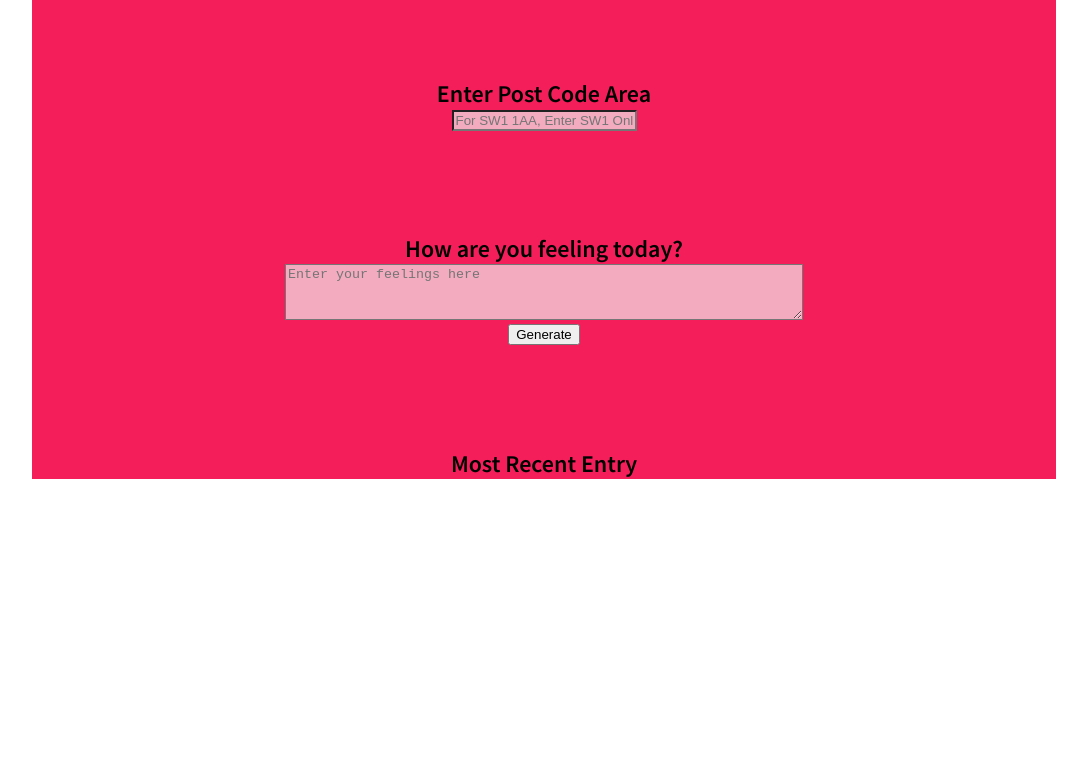
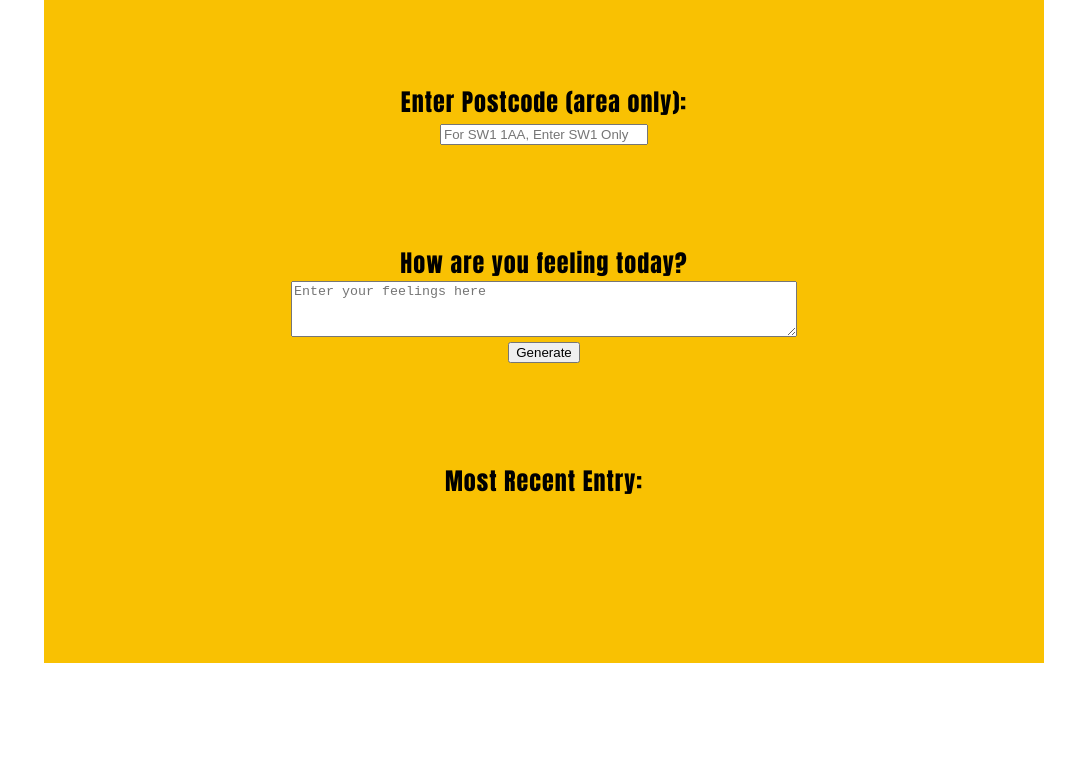
Before and after one commit to AbuBakr-S/weather-journal-app, a plain HTML site: page website/index.html in a window 1280 px wide. Shown: the part 86-849 px from the top of the page, without its empty margins (96-1183 px from the left). Before the commit the page ends 800 px from the top, so only its background shows below. Drawn offline with Linux system fonts and the light colour scheme; a web font is replaced by a local one.

Commit message:
feat: Change colours and clean up

```diff
--- a/server.js
+++ b/server.js
@@ -38,10 +38,8 @@ app.post('/', postWeather);
 
 function postWeather (req, res){
     data = req.body;
-    //console.log(data);
     projectData["temperature"] = data.temperature;
     projectData["date"] = data.date;
     projectData["userResponse"] = data.userResponse;
     res.send(projectData);
-    console.log(projectData);
 }
--- a/website/app.js
+++ b/website/app.js
@@ -1,6 +1,6 @@
 // Build dynamic URL query by joining variables
-let baseURL = 'https://api.openweathermap.org/data/2.5/weather?zip=';
-let apiKey = ',gb&units=metric&appid=6d0e16cb765e5e669c1e507ac7107a09';
+let baseURL = 'https://api.openweathermap.org/data/2.5/weather?zip=';       // Includes zip
+let apiKey = ',gb&units=metric&appid=6d0e16cb765e5e669c1e507ac7107a09';     // Includes gb for country and unit set to metric for temperature in celcuis
 
 // Setup async GET request
 const getWeather = async (baseURL, postCode, apiKey) => {
@@ -9,7 +9,6 @@ const getWeather = async (baseURL, postCode, apiKey) => {
 
     try {
         const data = await res.json();
-        //console.log(data);
         return data;
     } catch(error) {
         console.log("error", error);
@@ -17,34 +16,32 @@ const getWeather = async (baseURL, postCode, apiKey) => {
     }
 };
 
-// Anticipate location (zip / postcode) as user response
+
+// Anticipate postcode as user response
 const performAction = (e) => {
-    // User response: Post code
-    const postCode =  document.getElementById('postCode').value;      // Will fail if empty
+    // User response: Post Code in UK Format
+    const postCode =  document.getElementById('postCode').value;
     // User response: Feeling
     const feeling = document.getElementById('feelings').value;
 
-    // Date
+    // UK Date Format
     let d = new Date();
     let newDate = d.getDate() +'.'+ (d.getMonth()+1) +'.'+ d.getFullYear();     // getMonth() returns the month (0–11). Add 1 to adjust.
 
     getWeather(baseURL, postCode, apiKey)
     .then(function(data){
-        //console.log(data);
         postData('/', {temperature: data.main.temp, date: newDate, userResponse: feeling});
     })
     .then(updateUI);
 };
 
+
 // Add event listener
 document.getElementById('generate').addEventListener('click', performAction);
 
 
-
-
 // Setup Async POST request
 const postData = async ( url = '', data = {})=>{
-    //console.log(`Display: ${data}`);
     const response = await fetch(url, {
         method: 'POST',
         credentials: 'same-origin',
@@ -56,7 +53,6 @@ const postData = async ( url = '', data = {})=>{
     });
     try {
         const newData = await response.json();
-        //console.log(`Print: ${newData}`);
         return newData;
     }catch(error){
         console.log("error", error);
@@ -70,12 +66,9 @@ const updateUI = async () => {
     const request = await fetch('/all');
     try {
         const allData = await request.json();
-        console.log(allData);
-
-        document.getElementById('date').innerHTML = `Date: ${allData.date}`;
-        document.getElementById('temp').innerHTML = `The temperature is: ${allData.temperature} degrees celcius`;
+        document.getElementById('date').innerHTML = `Today's Date: ${allData.date}`;
+        document.getElementById('temp').innerHTML = `The temperature is: ${allData.temperature} &#8451;`;
         document.getElementById('content').innerHTML = `Feelings Log: ${allData.userResponse}`;
-
     } catch(error) {
         console.log("error", error);
     }
--- a/website/index.html
+++ b/website/index.html
@@ -5,7 +5,7 @@
         <title>Weather Journal</title>
         <link href="https://fonts.googleapis.com/css?family=Oswald:400,600,700|Ranga:400,700&display=swap" rel="stylesheet">
         <link rel="stylesheet" href="style.css">
-        <link href="https://fonts.googleapis.com/css2?family=Source+Sans+Pro:wght@600&display=swap" rel="stylesheet">
+        <link href="https://fonts.googleapis.com/css2?family=Anton&display=swap" rel="stylesheet">
     </head>
     <body>
         <div id="app">
@@ -13,7 +13,7 @@
                 <h1>Weather Journal App</h1>
             </div>
             <div class="holder zip">
-                <label class="heading" for="postCode">Enter Post Code Area</label>
+                <label class="heading" for="postCode">Enter Postcode (area only):</label>
                 <input class="myInput" type="text" id="postCode" placeholder="For SW1 1AA, Enter SW1 Only">
             </div>
             <div class="holder feel">
@@ -22,7 +22,7 @@
                 <button id="generate" type="submit">Generate</button>
             </div>
             <div class="holder entry">
-                <div class="heading title">Most Recent Entry</div>
+                <div class="heading title">Most Recent Entry:</div>
                 <div id="entryHolder">
                     <div id="date"></div>
                     <div id="temp"></div>
--- a/website/style.css
+++ b/website/style.css
@@ -1,6 +1,7 @@
 body {
     margin: 0 auto;
-    font-family: 'Source Sans Pro', sans-serif;
+    font-family: 'Anton', sans-serif;
+    letter-spacing: 1px;
 }
 
 #app {
@@ -8,7 +9,8 @@ body {
     margin: 0 auto;
     width: 80%;
     position: relative;
-    background-color:#f41e5b;
+    background-color:#F9C102;
+    max-width: 1000px;
 }
 
 .holder {
@@ -29,9 +31,14 @@ label, button {
 }
 
 .myInput {
-    background-color: #f2abbf;
+    min-width: 200px;
+    max-width: 500px;
 }
 
 button {
     margin: 0 auto;
 }
+
+.entry {
+    min-height: 200px;
+}
```
